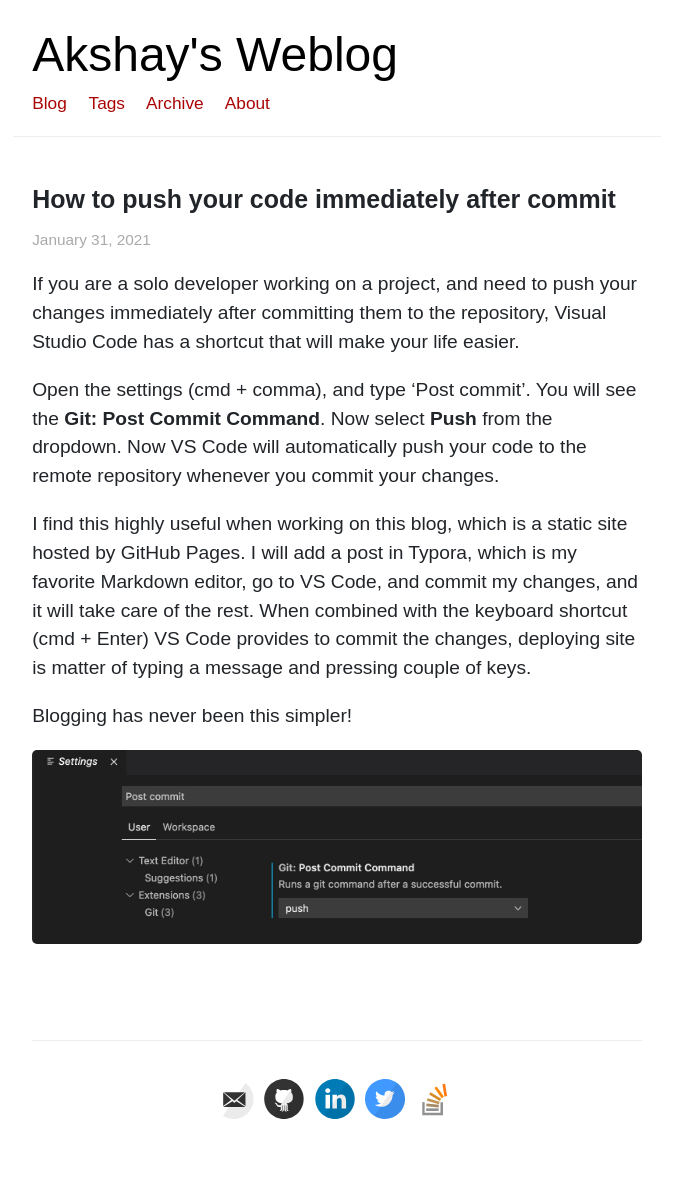
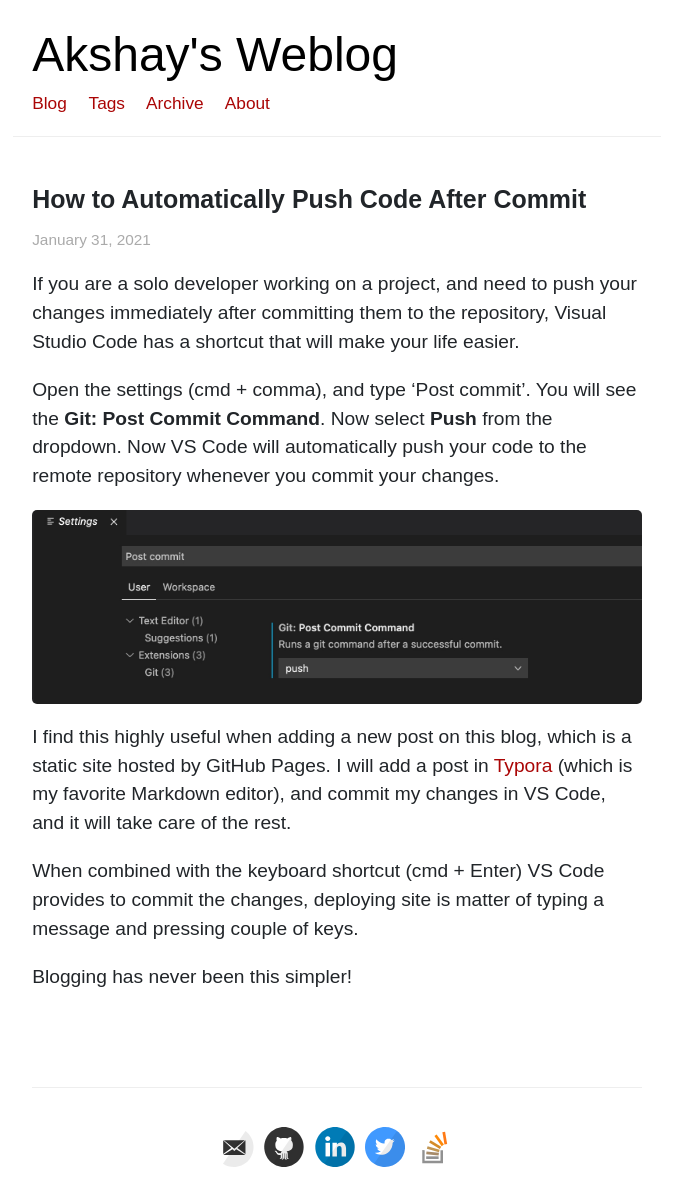
Before and after one commit to akshayKhot/akshayKhot.github.io, a Jekyll site: the page built from _posts/2021-1-31-push-after-commit.md, in a window 1280 px wide. Shown: the whole page, without its empty margins (303-976 px from the left). Built offline with Jekyll 4.4.1, drawn with Linux system fonts in a browser that asks for light colours; comment, search, counter and statistics services are not loaded; before the commit the page ends 1147 px from its top, so only the background shows below that.

Commit message:
refactor

```diff
--- a/_posts/2021-1-31-push-after-commit.md
+++ b/_posts/2021-1-31-push-after-commit.md
@@ -1,16 +1,20 @@
 ---
 layout: post
-title: How to push your code immediately after commit
+title: How to Automatically Push Code After Commit
 ---
 
 If you are a solo developer working on a project, and need to push your changes immediately after committing them to the repository, Visual Studio Code has a shortcut that will make your life easier.
 
 Open the settings (cmd + comma), and type 'Post commit'. You will see the **Git: Post Commit Command**. Now select **Push** from the dropdown. Now VS Code will automatically push your code to the remote repository whenever you commit your changes.
 
-I find this highly useful when working on this blog, which is a static site hosted by GitHub Pages. I will add a post in Typora, which is my favorite Markdown editor, go to VS Code, and commit my changes, and it will take care of the rest. When combined with the keyboard shortcut (cmd + Enter) VS Code provides to commit the changes, deploying site is matter of typing a message and pressing couple of keys.
+<div class="random centered">
+  <a href="../images/random/post_commit.jpg">
+	  <img src="../images/random/post_commit.jpg">
+  </a>
+</div>
+
+I find this highly useful when adding a new post on this blog, which is a static site hosted by GitHub Pages. I will add a post in [Typora](https://typora.io/) (which is my favorite Markdown editor), and commit my changes in VS Code, and it will take care of the rest.
+
+When combined with the keyboard shortcut (cmd + Enter) VS Code provides to commit the changes, deploying site is matter of typing a message and pressing couple of keys.
 
 Blogging has never been this simpler!
-
-<div class="random centered">
-  <img src="../images/random/post_commit.jpg">
-</div>
```
